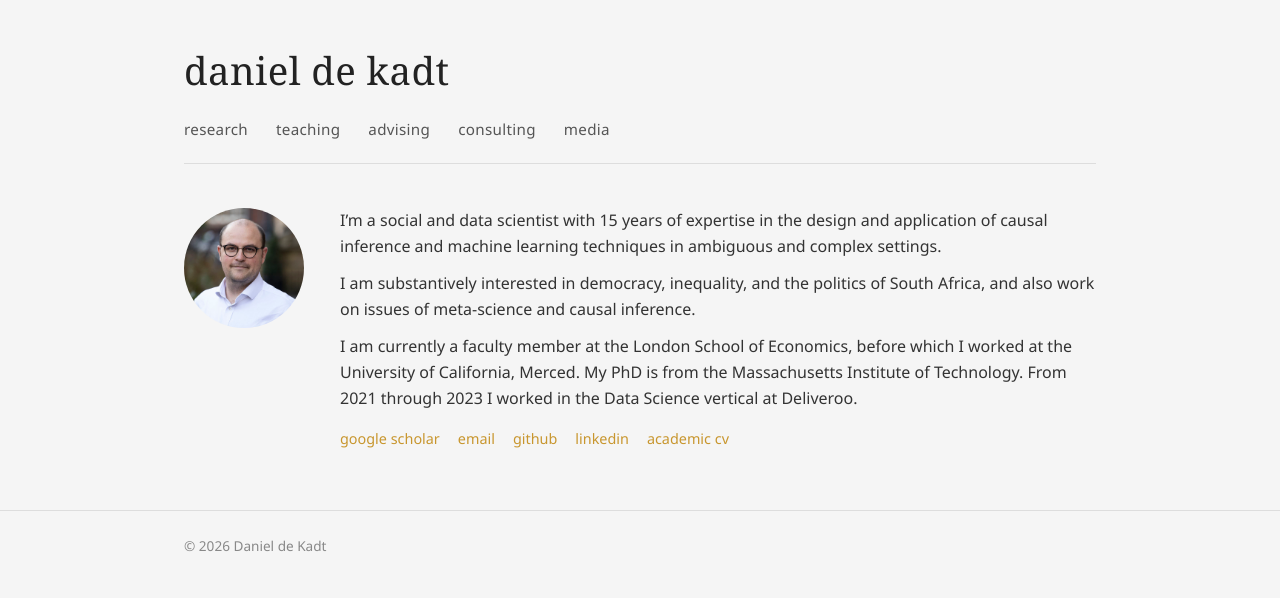
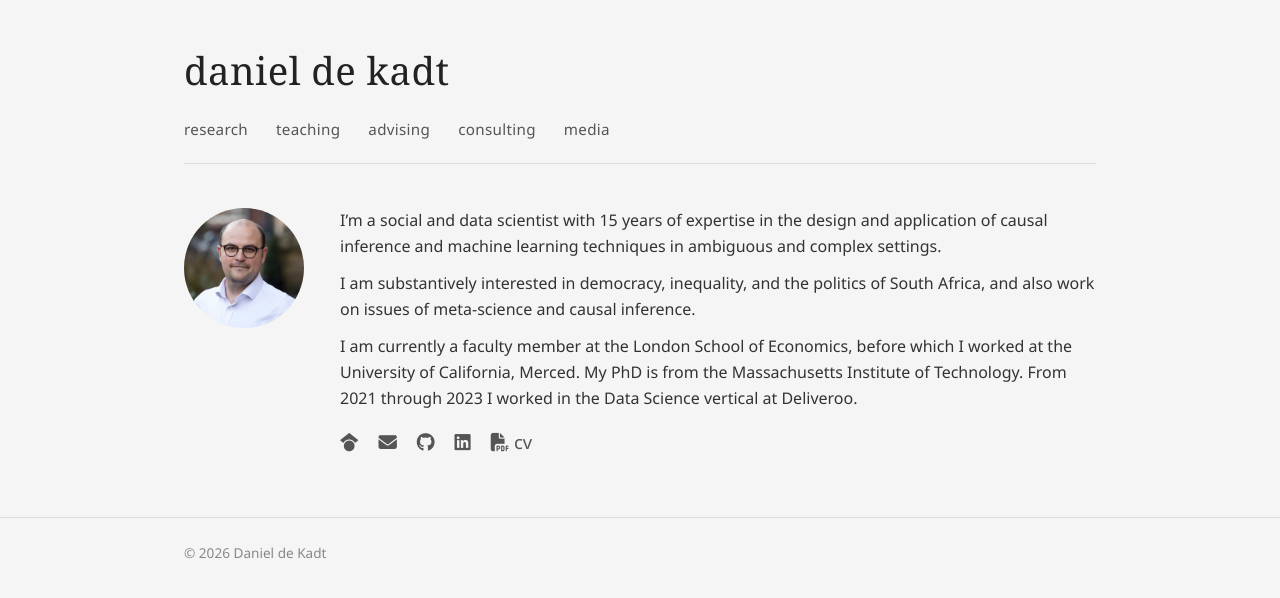
Before and after one commit to ddekadt/ddekadt.github.io, a Jekyll site: the page built from index.md, in a window 1280 px wide. Shown: the top 598 px of the page. Built offline with Jekyll 4.4.1, drawn with Linux system fonts in a browser that asks for light colours.

Commit message:
favicons

```diff
--- a/_layouts/default.html
+++ b/_layouts/default.html
@@ -5,6 +5,7 @@
     <meta name="viewport" content="width=device-width, initial-scale=1.0">
     <title>{% if page.title and page.title != site.title %}{{ page.title }} — {{ site.title }}{% else %}{{ site.title }}{% endif %}</title>
     <link rel="stylesheet" href="{{ '/css/style.css' | relative_url }}">
+    <link rel="stylesheet" href="https://cdnjs.cloudflare.com/ajax/libs/font-awesome/6.5.1/css/all.min.css">
 </head>
 <body>
     <header>
--- a/_layouts/home.html
+++ b/_layouts/home.html
@@ -6,11 +6,11 @@ layout: default
     <div class="bio-text">
         {{ content }}
         <div class="bio-links">
-            <a href="https://scholar.google.com/citations?user=KGAJuQEAAAAJ&hl=en">google scholar</a>
-            <a href="mailto:d.n.de-kadt@lse.ac.uk">email</a>
-            <a href="https://github.com/ddekadt">github</a>
-            <a href="https://www.linkedin.com/in/daniel-de-kadt-7091964/">linkedin</a>
-            <a href="https://www.dropbox.com/scl/fi/gncuy5z308s22wx53bw0b/CVDdekadt.pdf?rlkey=bs544vwkci7b8hfaii6ov45qz&dl=0">academic cv</a>
+            <a href="https://scholar.google.com/citations?user=KGAJuQEAAAAJ&hl=en" title="Google Scholar"><i class="fa-brands fa-google-scholar"></i></a>
+            <a href="mailto:d.n.de-kadt@lse.ac.uk" title="Email"><i class="fa-solid fa-envelope"></i></a>
+            <a href="https://github.com/ddekadt" title="GitHub"><i class="fa-brands fa-github"></i></a>
+            <a href="https://www.linkedin.com/in/daniel-de-kadt-7091964/" title="LinkedIn"><i class="fa-brands fa-linkedin"></i></a>
+            <a href="https://www.dropbox.com/scl/fi/gncuy5z308s22wx53bw0b/CVDdekadt.pdf?rlkey=bs544vwkci7b8hfaii6ov45qz&dl=0" title="Academic CV"><i class="fa-solid fa-file-pdf"></i> cv</a>
         </div>
     </div>
 </div>
--- a/css/style.css
+++ b/css/style.css
@@ -111,9 +111,19 @@ main {
 .bio-links {
     margin-top: 16px;
     display: flex;
-    gap: 18px;
+    gap: 20px;
     flex-wrap: wrap;
-    font-size: 0.9rem;
+    font-size: 1.15rem;
+    align-items: center;
+}
+
+.bio-links a {
+    color: #555;
+}
+
+.bio-links a:hover {
+    color: #c8962e;
+    text-decoration: none;
 }
 
 /* Section Headers */
```
